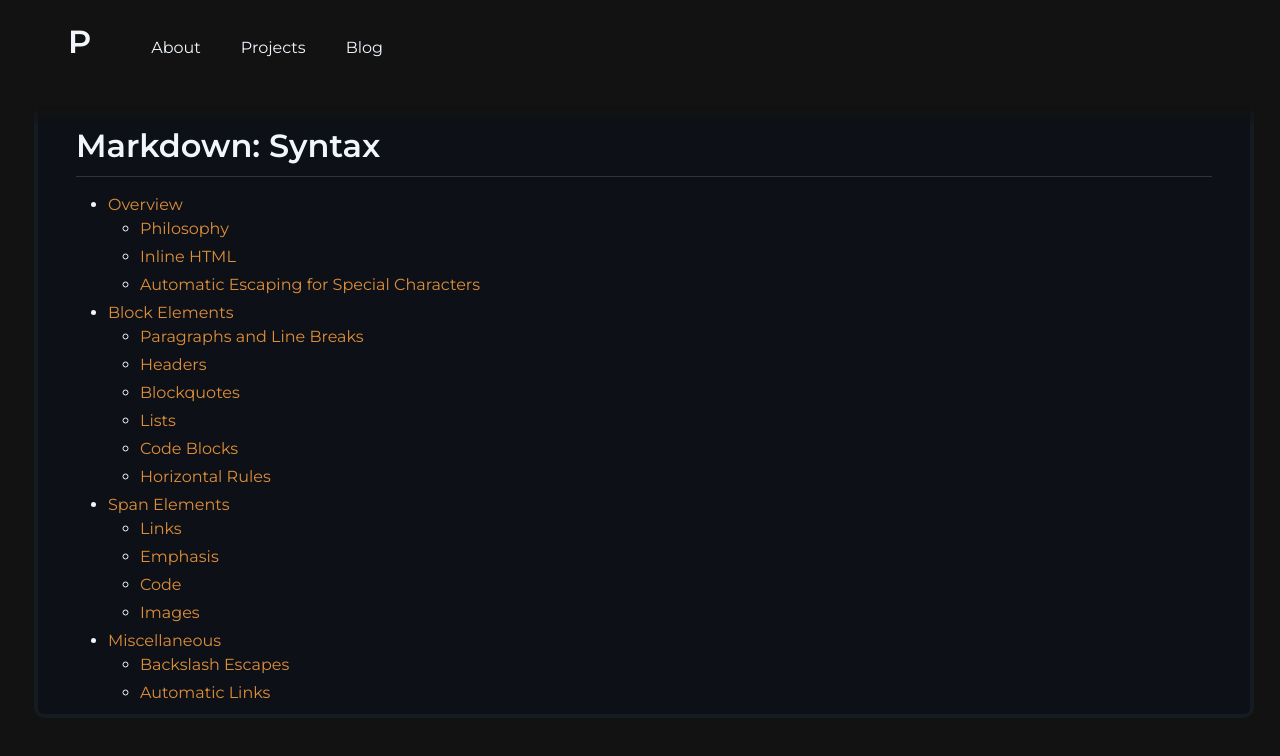
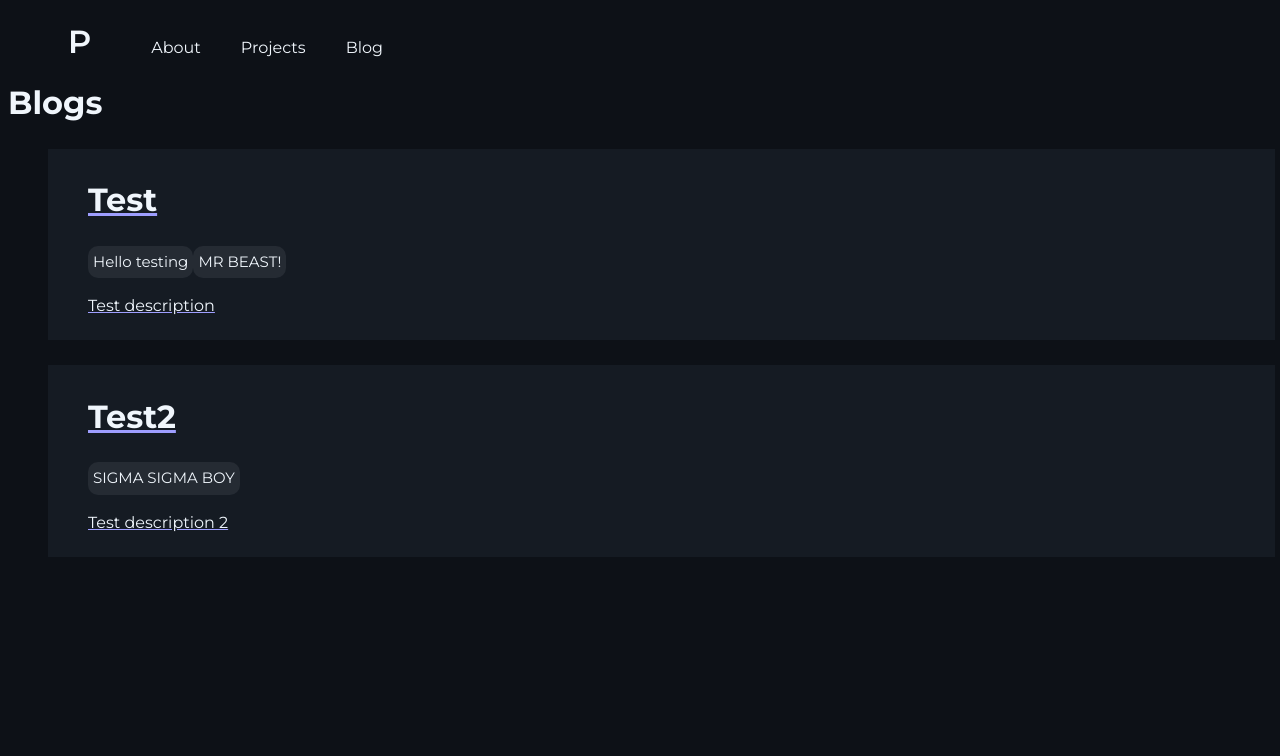
Before and after one commit to ProdigiousPersonn/Portfolio, a React (Vite) app: page /blog in a window 1280 px wide. Shown: the top 756 px of the page. Built offline with nearby package versions, Linux system fonts and the light colour scheme.

Commit message:
blog system

```diff
--- /dev/null
+++ b/public/blogs.json
@@ -0,0 +1,14 @@
+[
+    {
+        "Name": "Test",
+        "PathName": "test",
+        "Description": "Test description",
+        "Tags": ["Hello testing", "MR BEAST!"]
+    },
+    {
+        "Name": "Test2",
+        "PathName": "test2",
+        "Description": "Test description 2",
+        "Tags": ["SIGMA SIGMA BOY"]
+    }
+]
--- a/src/App.tsx
+++ b/src/App.tsx
@@ -1,8 +1,9 @@
-import { BrowserRouter, Routes, Route } from "react-router-dom";
+import { BrowserRouter, Routes, Route, useParams } from "react-router-dom";
 import Navbar from './components/Navbar';
 import BlogDisplay from './components/BlogDisplay';
 import Home from './components/Home';
 import About from './components/About';
+import BlogList from './components/BlogList';
 
 function App() {
   return (
@@ -13,12 +14,22 @@
         <Route index element={<Home/>} />
         <Route path="/home" element={<Home/>} />
         <Route path="/about" element={<About/>} />
-        <Route path="/blog" element={<BlogDisplay fileName='test'/>} />
-        {/* Optional: Add a wildcard route for unmatched paths */}
-        {/* <Route path="*" element={<NoPage />} /> */}
+        <Route path="/blog" element={<BlogList/>} />
+        <Route path="/blog/:postId" element={<BlogDisplayWrapper />}/>
       </Routes>
     </BrowserRouter>
   );
 }
 
+// Wrapper component for BlogDisplay to handle dynamic routing
+function BlogDisplayWrapper() {
+  const { postId } = useParams();
+
+  // Construct the fileName dynamically based on postId
+  console.log(postId);
+  const fileName = `${postId}`;
+
+  return <BlogDisplay fileName={fileName} />;
+}
+
 export default App;
--- a/src/blogs.json
+++ /dev/null
@@ -1,5 +0,0 @@
-{
-    {
-        "Name":
-    }
-}
--- /dev/null
+++ b/src/components/BlogItem.tsx
@@ -0,0 +1,33 @@
+import React from "react";
+import { Link } from "react-router-dom";
+import '../styles/BlogItem.css'
+
+interface BlogItemButtonProps {
+    index: number;
+    name: string;
+    pathName: string;
+    description: string;
+    tags: string[];
+}
+
+const BlogItem: React.FC<BlogItemButtonProps> = ({ index, pathName, name, description, tags }) => {
+    return (
+        <Link to={`/blog/${pathName}`}>
+            <div className="blogItem">
+                <h1>
+                    {name}
+                </h1>
+                <ul className="tagContainer">
+                    {tags.map((item: string,) => (
+                        <li className="tagContent">{item}</li>
+                    ))}
+                </ul>
+                <p>
+                    {description}
+                </p>
+            </div>
+        </Link>
+    );
+};
+
+export { BlogItem };
--- /dev/null
+++ b/src/components/BlogList.tsx
@@ -0,0 +1,40 @@
+import React, { useState, useEffect } from "react"; import ReactMarkdown from 'react-markdown';
+import '../styles/Markdown.css';
+import { BlogItem } from "./BlogItem.tsx"
+
+interface Item {
+    Name: string;
+    Path: string;
+    PathName: string;
+    Description: string;
+    Tags: string[];
+}
+
+function BlogList() {
+    const [data, setData] = useState<Item>([]);
+
+    useEffect(() => {
+        fetch("/blogs.json")
+            .then((response) => response.json())
+            .then((data) => setData(data));
+    }, []);
+
+    return (
+        <>
+            <h1>Blogs</h1>
+            <ul>
+                {data.map((item : Item, _index : number) => (
+                    <BlogItem
+                        index = {_index}
+                        pathName = {item.PathName}
+                        name = {item.Name}
+                        description = {item.Description}
+                        tags={item.Tags}
+                    />
+                ))}
+            </ul>
+        </>
+    );
+}
+
+export default BlogList;
--- a/src/components/Home.tsx
+++ b/src/components/Home.tsx
@@ -9,7 +9,8 @@
         return (
             <>
                 <h1 className="title">Prodigious.</h1>
-                <h2 className="subTitle">Aiden Tran</h2>
+                <h1 className="bgLogo">P</h1>
+                <h2 className="subTitle">Programmer</h2>
                 <div className="model">
                     <Canvas shadows camera={{ position: [0, 1, 3], fov: 35, zoom: 9 }}>
                         {/* Ambient lighting */}
--- a/src/styles/App.css
+++ b/src/styles/App.css
@@ -7,7 +7,7 @@
   -webkit-text-size-adjust: 100%;
   /* margin: 3%; */
   overflow: hidden;
-
+  background-color: var(--bgColor-default);
   color: var(--fgColor-default);
   /* background: linear-gradient(to top,
       var(--bgColor-default),
--- /dev/null
+++ b/src/styles/BlogItem.css
@@ -0,0 +1,38 @@
+.blogItem {
+    width:97%;
+    padding-left: 40px;
+    padding-top: 6px;
+    padding-bottom: 6px;
+
+    margin-bottom: 25px;
+    text-decoration: none;
+    background-color: var(--bgColor-muted);
+    color: var(--fgColor-default);
+}
+
+.tagContainer {
+    list-style-type: none;
+    margin: 0;
+    padding-left: 40px;
+    padding-top: 10px;
+    overflow: hidden;
+    position: relative;
+    background: none;
+	color: inherit;
+	border: none;
+	padding: 0;
+	font: inherit;
+	cursor: pointer;
+	outline: inherit;
+
+
+}
+
+.tagContent {
+    display:inline-block;
+    border-radius: 10px;
+    padding: 5px;
+    font-size: 15px;
+    text-decoration: none;
+    background-color: var(--bgColor-neutral-muted);
+}
--- a/src/styles/Home.css
+++ b/src/styles/Home.css
@@ -14,10 +14,22 @@
     transform: translate(-50%,-50%);
 }
 
+
+.bgLogo {
+    position: absolute;
+    left: 50%;
+    top: calc(50vh - 700px);
+    z-index: -10;
+    color: var(--bgColor-neutral-muted);
+    font-size:900px;
+    transform: translate(-50%,-50%);
+}
+
+
 .subTitle {
     position: absolute;
     left: 50%;
-    top: calc(40% + 70px);
+    top: calc(50vh - 10px);
     z-index: 10;
     font-size:40px;
     transform: translate(-50%,-50%);
--- a/src/styles/Markdown.css
+++ b/src/styles/Markdown.css
@@ -21,6 +21,7 @@
     font-size: 16px;
     line-height: 1.5;
     overflow-x: hidden;
+    width: 89%;
     word-wrap: break-word;
 }
 
```
Also changed, not shown: public/blogs/test2.md (added, +5 -0 lines), src/components/NavbarElements.tsx (deleted, +0 -14 lines).
